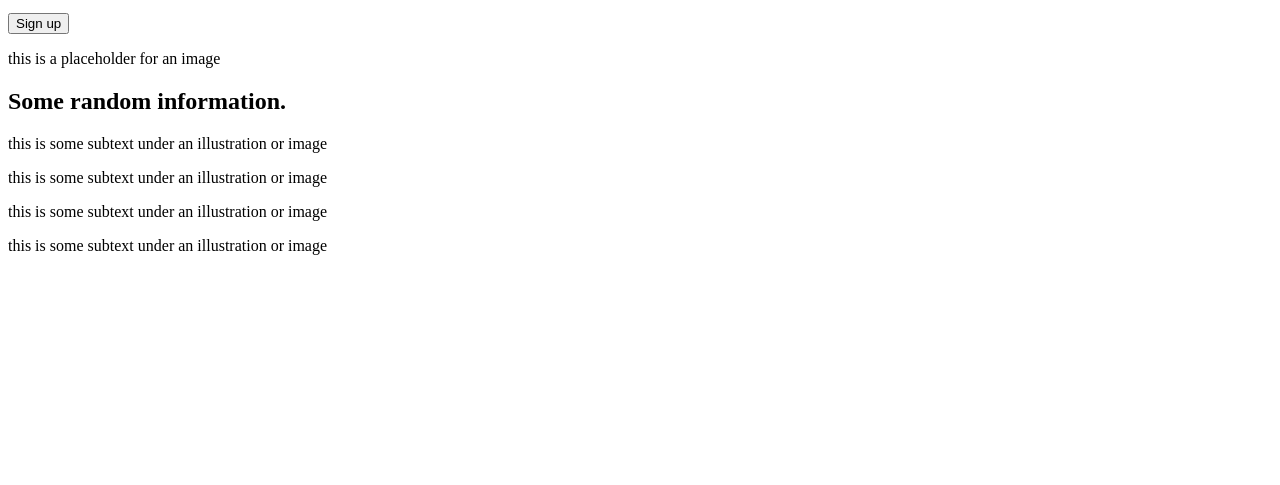
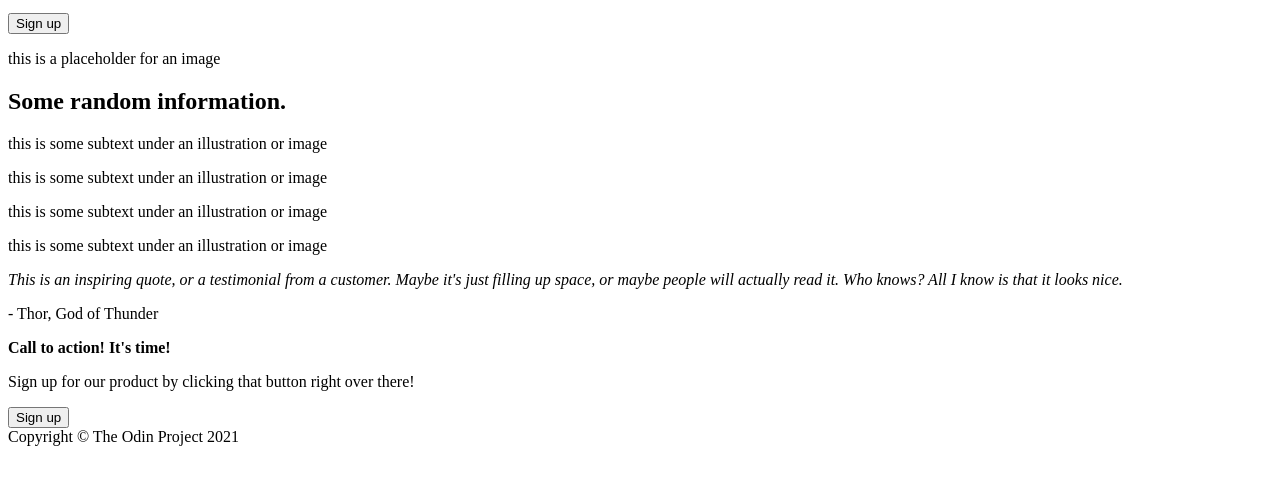
Before and after one commit to dohrisalim/odin-landing, a plain HTML site: page index.html in a window 1280 px wide. Shown: the part 197-682 px from the top of the page. Drawn offline with Linux system fonts and the light colour scheme.

Commit message:
Add inspiring quote, sign-up section and footer

```diff
--- a/index.html
+++ b/index.html
@@ -57,5 +57,27 @@
         </div>
     </main>
 
+    <div class="quote">
+        <em>This is an inspiring quote, or a testimonial from a customer.
+            Maybe it's just filling up space, or maybe people will actually read it. Who knows? All I know is that it
+            looks nice.</em>
+        <p>- Thor, God of Thunder</p>
+    </div>
+
+    <div class="sign-up">
+        <div class="container">
+            <div class="left">
+                <strong>Call to action! It's time!</strong>
+                <p class="secondary">Sign up for our product by clicking that button right over there!</p>
+            </div>
+            <div class="right">
+                <button class="secondary">Sign up</button>
+            </div>
+        </div>
+    </div>
+
+    <footer>
+        Copyright &copy; The Odin Project 2021
+    </footer>
 </body>
 </html>
```
